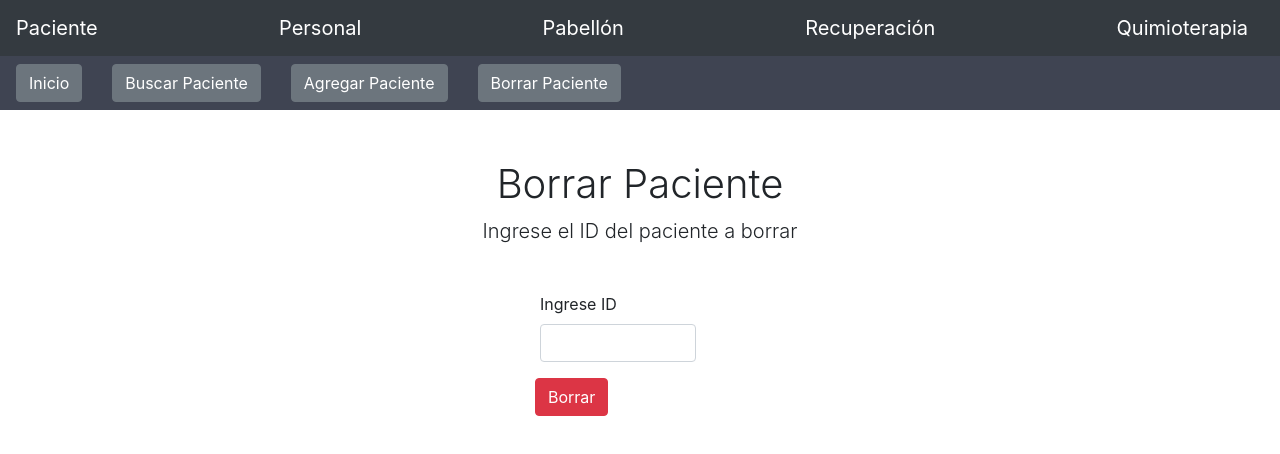
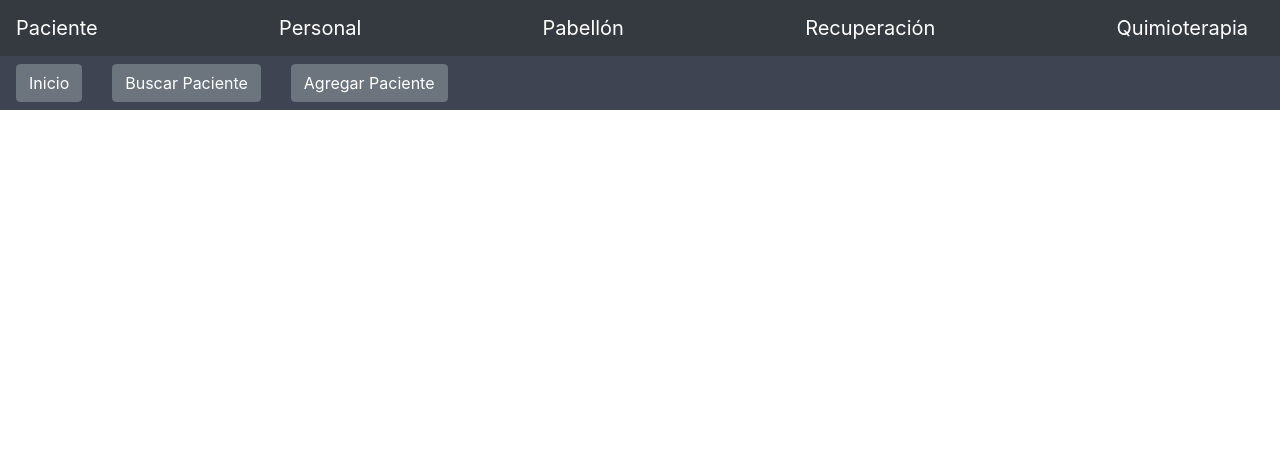
Before and after one commit to RodrigoCaya/Front-Isw, a React (Create React App) app in the folder frontisw/: page /borrar in a window 1280 px wide. Shown: the top 454 px of the page. Built offline with nearby package versions, Linux system fonts and the light colour scheme.

Commit message:
adding DELETE paciente

```diff
--- a/frontisw/src/App.js
+++ b/frontisw/src/App.js
@@ -9,7 +9,6 @@ import Tables from './components/tables';
 import NavBarPaciente from './components/NavBarPaciente/NavBarPaciente'
 import PacienteRegistro from './views/PacienteRegistro/PacienteRegistro'
 import PacienteBuscar from './views/PacienteBuscar/PacienteBuscar'
-import PacienteBorrar from './views/PacienteBorrar/PacienteBorrar';
 
 //bootstrap
 import 'bootstrap/dist/css/bootstrap.css';
@@ -38,10 +37,6 @@ function App() {
           path='/buscar'
           component={PacienteBuscar}
         />
-        <Route
-          path='/borrar'
-          component={PacienteBorrar}
-        />
       </Switch>
     </div>
   </Router>
--- a/frontisw/src/components/NavBarPaciente/routes.js
+++ b/frontisw/src/components/NavBarPaciente/routes.js
@@ -12,9 +12,5 @@ export default function () {
             name: 'Agregar Paciente',
             path: '/registro'
         },
-        {
-            name: 'Borrar Paciente',
-            path: '/borrar'
-        },
     ];
 };
--- a/frontisw/src/components/tables.js
+++ b/frontisw/src/components/tables.js
@@ -19,6 +19,17 @@ class Tables extends Component{ //transforma la clase en componente
         })
     }
 
+    deletePaciente(id) {
+        pacientesService.borrarPaciente(id)
+            .then(response => {
+                console.log(response.data);
+                this.props.history.push('/') //me lleva a la ruta "/"
+            })
+            .catch(e => {
+                console.log(e);
+            });
+        }
+
     render(){//esto es para que muestre contenido HTML
         const { pacientes } = this.state;
 
@@ -35,6 +46,7 @@ class Tables extends Component{ //transforma la clase en componente
                 <th scope="col">Diagnóstico</th>
                 <th scope="col">Quimioterapia</th>
                 <th scope="col">Recuperación</th>
+                <th scope="col">Opciones</th>
                 </tr>
             </thead>
             <tbody>
@@ -50,6 +62,13 @@ class Tables extends Component{ //transforma la clase en componente
                             <td>{pacientes.diagnostico}</td>
                             <td>{pacientes.id_quimio}</td>
                             <td>{pacientes.id_recuperacion}</td>
+                            <td>
+                                <a  href="#" className="btn btn-warning" onClick={()=>console.log(pacientes)}> Editar </a>
+
+                                <a  onClick={()=>this.deletePaciente(pacientes.id)}
+                                    href="#" className="btn btn-danger"> Borrar </a>
+
+                            </td>
                         </React.Fragment>
                     </tr>
                     )
--- a/frontisw/src/services/pacientes.service.js
+++ b/frontisw/src/services/pacientes.service.js
@@ -10,6 +10,10 @@ function show(pacienteId) {
     return api.get(`${basePath}/?id=${pacienteId}`)
 }
 
+function borrarPaciente(id) {
+    return api.delete(`${basePath}/paciente/${id}`);
+  }
+
 function create(data) {
     return api.post(`${basePath}/paciente`,data);
 }
@@ -18,6 +22,7 @@ const pacientesService = {
     getAll,
     show,
     create,
+    borrarPaciente,
 };
 
 export default pacientesService;
--- a/frontisw/src/views/PacienteBorrar/PacienteBorrar.js
+++ /dev/null
@@ -1,37 +0,0 @@
-import React, { Component } from 'react';
-class PacienteBorrar extends Component{ //transforma la clase en componente
-
-    render(){//esto es para que muestre contenido HTML
-        return(//codigo jsx
-        <div>
-            <div className="container" style={{display: 'block',  justifyContent:'center', alignItems:'center', height: '100vh', marginTop: '50px'}}>
-                <header class="masthead">
-                    <div class="container h-100">
-                        <div class="row h-100 align-items-center">
-                            <div id="titulo" class="col-12 text-center">
-                                <h1 class="font-weight-light">Borrar Paciente</h1>
-                                <p class="lead">Ingrese el ID del paciente a borrar</p>
-                            </div>
-                        </div>
-                    </div>
-                </header>
-                <form class="needs-validation" novalidate>
-
-                <div class="form-row" style={{display: 'block',  justifyContent:'center', alignItems:'center',marginTop: '30px', marginLeft: '450px'}}>
-
-                    <div class="col-md-3 mb-3">
-                        <label for="validationTooltip01">Ingrese ID</label>
-                        <input type="text" class="form-control" id="validationTooltip01"/>
-                    </div>
-
-                    <button class="btn btn-danger" type="submit" >Borrar</button>
-
-                </div>
-                </form>
-            </div>
-        </div>
-        );
-    }
-};
-
-export default PacienteBorrar;
```
